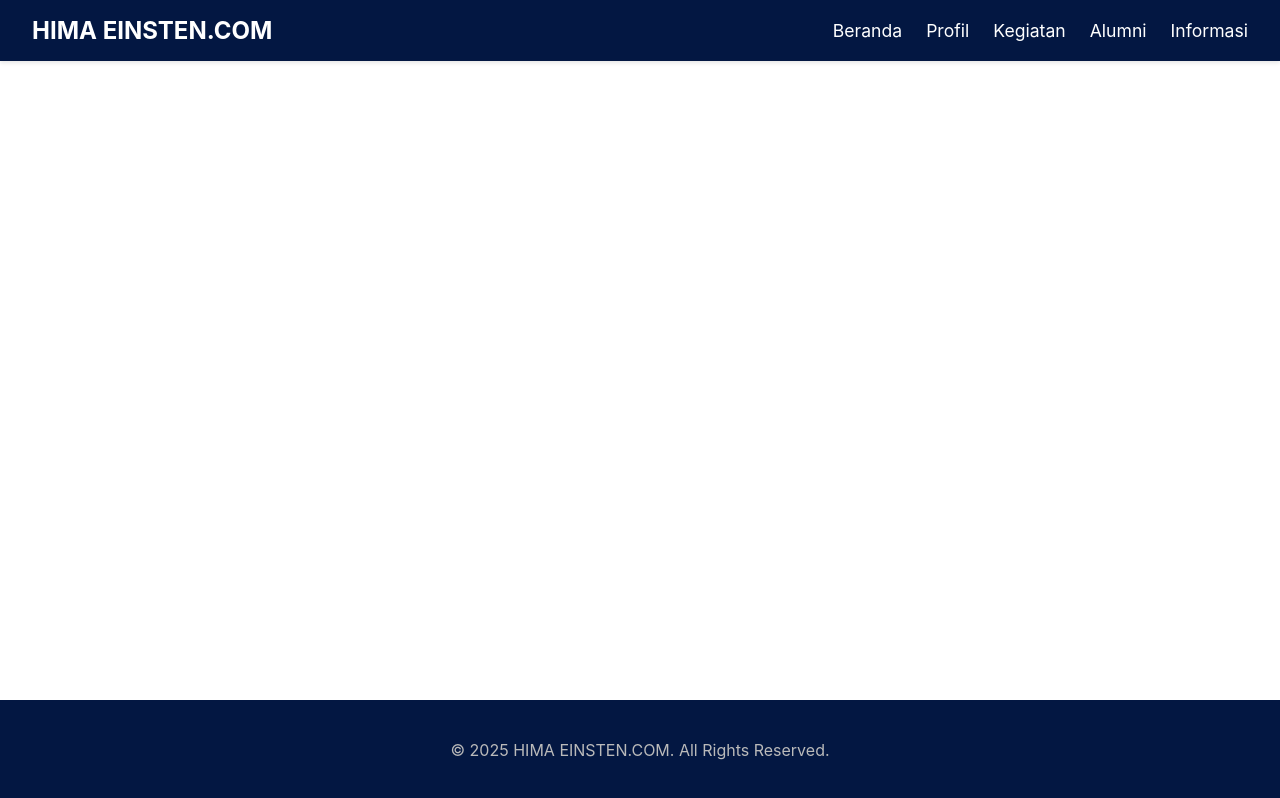
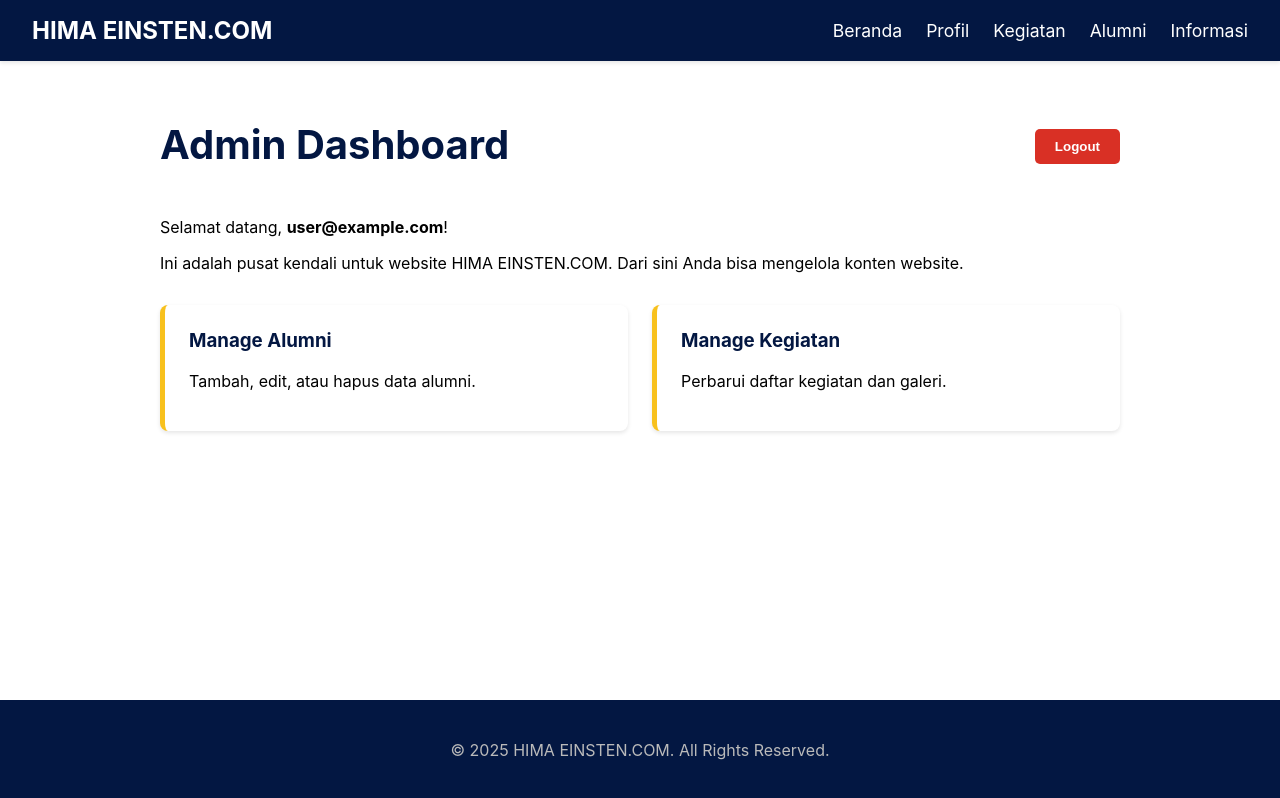
Before and after one commit to Hima-Einsten/einsten-web, a React (Create React App) app: page /admin/dashboard in a window 1280 px wide. Built offline with nearby package versions, Linux system fonts and the light colour scheme; no server answers; sample sign-in values are in the browser's storage.

Commit message:
add admin dashboard

```diff
--- a/src/App.jsx
+++ b/src/App.jsx
@@ -1,5 +1,7 @@
 import React from 'react';
 import { BrowserRouter as Router, Routes, Route } from 'react-router-dom';
+import { AuthProvider } from './context/AuthContext.jsx';
+import ProtectedRoute from './components/ProtectedRoute.jsx'; // Import ProtectedRoute
 import Header from './components/Header.jsx';
 import Footer from './components/Footer.jsx';
 import Beranda from './pages/Beranda.jsx';
@@ -7,27 +9,41 @@
 import Kegiatan from './pages/Kegiatan.jsx';
 import Informasi from './pages/Informasi.jsx';
 import Alumni from './pages/Alumni.jsx';
-import Login from './pages/Login.jsx'; // Import halaman Login
+import Login from './pages/Login.jsx';
+import Dashboard from './pages/admin/Dashboard.jsx'; // Import Dashboard
 import './App.css';
 
 function App() {
   return (
+    <AuthProvider>
       <Router>
         <div className="App">
           <Header />
           <div className="content-wrap">
             <Routes>
+              {/* Rute Publik */}
               <Route path="/" element={<Beranda />} />
               <Route path="/profil" element={<Profil />} />
               <Route path="/kegiatan" element={<Kegiatan />} />
               <Route path="/alumni" element={<Alumni />} />
               <Route path="/informasi" element={<Informasi />} />
-            <Route path="/login" element={<Login />} /> {/* Tambahkan rute Login */}
+              <Route path="/login" element={<Login />} />
+
+              {/* Rute Admin yang Dilindungi */}
+              <Route
+                path="/admin/dashboard"
+                element={
+                  <ProtectedRoute>
+                    <Dashboard />
+                  </ProtectedRoute>
+                }
+              />
             </Routes>
           </div>
           <Footer />
         </div>
       </Router>
+    </AuthProvider>
   );
 }
 
--- /dev/null
+++ b/src/components/ProtectedRoute.jsx
@@ -0,0 +1,17 @@
+import React from 'react';
+import { Navigate } from 'react-router-dom';
+import { useAuth } from '../context/AuthContext';
+
+const ProtectedRoute = ({ children }) => {
+  const { currentUser } = useAuth();
+
+  if (!currentUser) {
+    // Jika tidak ada pengguna yang login, arahkan ke halaman login
+    return <Navigate to="/login" />;
+  }
+
+  // Jika sudah login, tampilkan halaman yang diminta
+  return children;
+};
+
+export default ProtectedRoute;
--- /dev/null
+++ b/src/context/AuthContext.jsx
@@ -0,0 +1,33 @@
+import React, { createContext, useContext, useState, useEffect } from 'react';
+import { getAuth, onAuthStateChanged } from 'firebase/auth';
+
+const AuthContext = createContext();
+
+export const useAuth = () => {
+  return useContext(AuthContext);
+};
+
+export const AuthProvider = ({ children }) => {
+  const [currentUser, setCurrentUser] = useState(null);
+  const [loading, setLoading] = useState(true);
+
+  useEffect(() => {
+    const auth = getAuth();
+    const unsubscribe = onAuthStateChanged(auth, user => {
+      setCurrentUser(user);
+      setLoading(false);
+    });
+
+    return unsubscribe; // Cleanup subscription on unmount
+  }, []);
+
+  const value = {
+    currentUser,
+  };
+
+  return (
+    <AuthContext.Provider value={value}>
+      {!loading && children}
+    </AuthContext.Provider>
+  );
+};
--- a/src/pages/Login.jsx
+++ b/src/pages/Login.jsx
@@ -1,5 +1,6 @@
 import React, { useState } from 'react';
 import { getAuth, signInWithEmailAndPassword } from "firebase/auth";
+import { useNavigate } from 'react-router-dom'; // Import useNavigate
 import './Login.css';
 
 const Login = () => {
@@ -7,6 +8,7 @@
   const [password, setPassword] = useState('');
   const [error, setError] = useState('');
   const [loading, setLoading] = useState(false);
+  const navigate = useNavigate(); // Inisialisasi navigate
 
   const handleLogin = async (e) => {
     e.preventDefault();
@@ -16,9 +18,8 @@
     const auth = getAuth();
     try {
       await signInWithEmailAndPassword(auth, email, password);
-      // Jika berhasil, Firebase akan secara otomatis mengelola sesi.
-      // Kita akan redirect ke dashboard admin di langkah selanjutnya.
-      alert("Login berhasil! (Redirect akan ditambahkan)");
+      // Jika berhasil, arahkan ke dashboard admin
+      navigate('/admin/dashboard');
     } catch (err) {
       setError("Gagal login. Periksa kembali email dan password Anda.");
       console.error("Firebase login error:", err);
--- /dev/null
+++ b/src/pages/admin/Dashboard.css
@@ -0,0 +1,41 @@
+.dashboard-header {
+  display: flex;
+  justify-content: space-between;
+  align-items: center;
+  margin-bottom: 1rem;
+}
+
+.logout-button {
+  background-color: #d93025;
+  color: white;
+  border: none;
+  padding: 10px 20px;
+  border-radius: 5px;
+  cursor: pointer;
+  font-weight: bold;
+  transition: background-color 0.3s;
+}
+
+.logout-button:hover {
+  background-color: #a52714;
+}
+
+.management-links {
+  margin-top: 2rem;
+  display: grid;
+  grid-template-columns: repeat(auto-fit, minmax(250px, 1fr));
+  gap: 1.5rem;
+}
+
+.manage-card {
+  background-color: #fff;
+  padding: 1.5rem;
+  border-radius: 8px;
+  box-shadow: 0 2px 4px rgba(0,0,0,0.1);
+  border-left: 5px solid #F8C11D; /* Bright Yellow */
+}
+
+.manage-card h3 {
+  margin-top: 0;
+  color: #031742; /* Dark Blue */
+}
--- /dev/null
+++ b/src/pages/admin/Dashboard.jsx
@@ -0,0 +1,45 @@
+import React from 'react';
+import { useAuth } from '../../context/AuthContext';
+import { getAuth, signOut } from 'firebase/auth';
+import { useNavigate } from 'react-router-dom';
+import './Dashboard.css';
+
+const Dashboard = () => {
+  const { currentUser } = useAuth();
+  const navigate = useNavigate();
+  const auth = getAuth();
+
+  const handleLogout = async () => {
+    try {
+      await signOut(auth);
+      navigate('/'); // Arahkan ke beranda setelah logout
+    } catch (error) {
+      console.error("Gagal logout:", error);
+    }
+  };
+
+  return (
+    <div className="page-content">
+      <div className="dashboard-header">
+        <h1 className="page-title">Admin Dashboard</h1>
+        <button onClick={handleLogout} className="logout-button">Logout</button>
+      </div>
+      <p>Selamat datang, <strong>{currentUser?.email}</strong>!</p>
+      <p>Ini adalah pusat kendali untuk website HIMA EINSTEN.COM. Dari sini Anda bisa mengelola konten website.</p>
+
+      <div className="management-links">
+        {/* Placeholder untuk link manajemen */}
+        <div className="manage-card">
+          <h3>Manage Alumni</h3>
+          <p>Tambah, edit, atau hapus data alumni.</p>
+        </div>
+        <div className="manage-card">
+          <h3>Manage Kegiatan</h3>
+          <p>Perbarui daftar kegiatan dan galeri.</p>
+        </div>
+      </div>
+    </div>
+  );
+};
+
+export default Dashboard;
```
Lines whose indentation alone changed are shown as unchanged.
